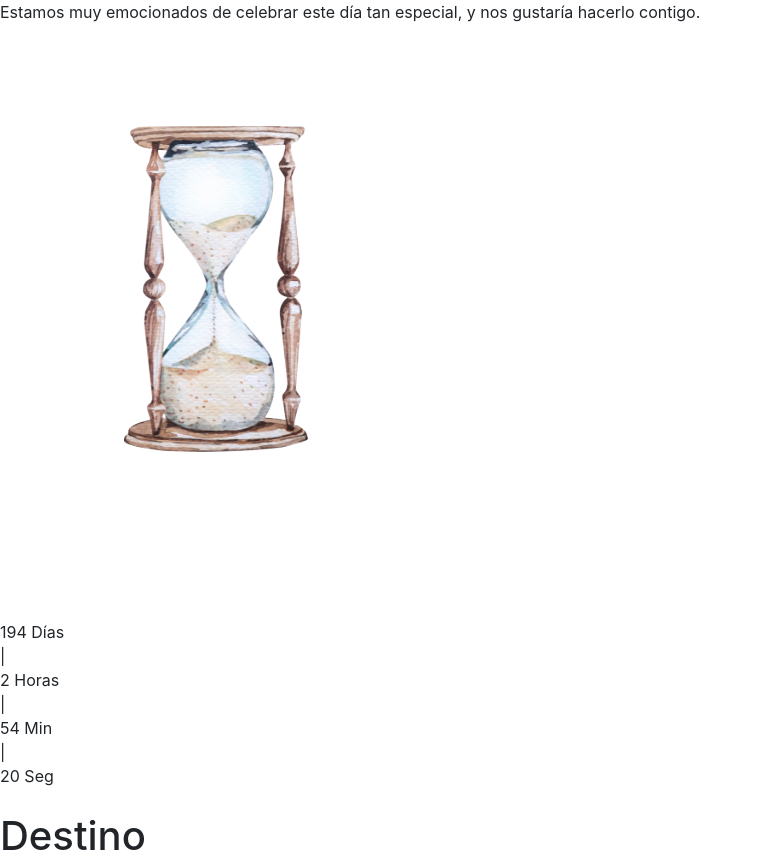
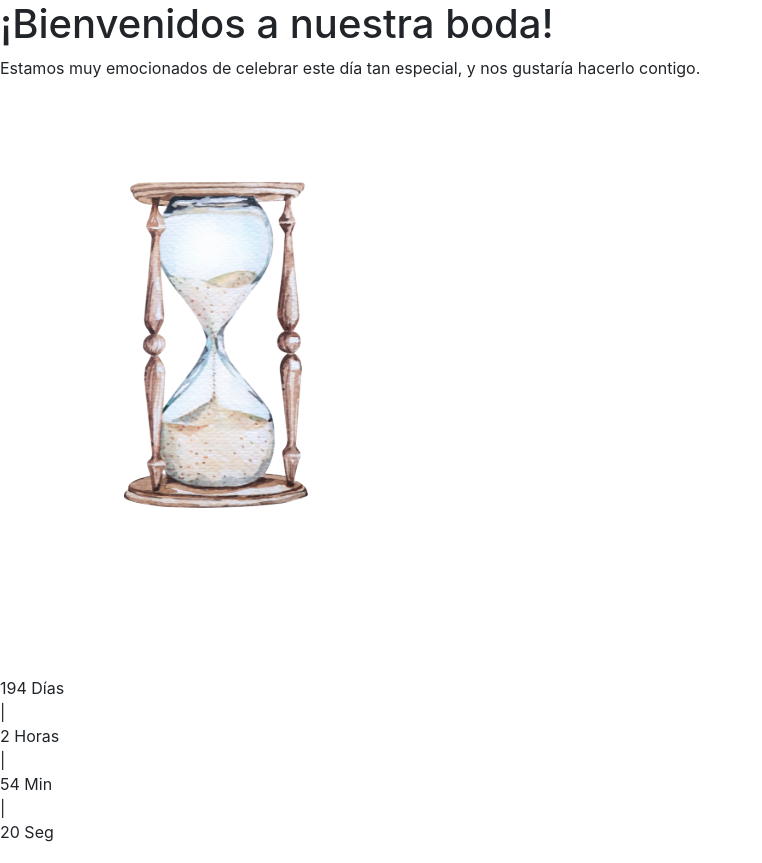
Before and after one commit to WeddingInvitations/soniayvicente_wedding, a website with bundled scripts: page www/index.html in a window 1280 px wide. Shown: the top 863 px of the page, without its empty margins (0-762 px from the left). Built offline with nearby package versions, Linux system fonts and the light colour scheme; a web font is replaced by a local one.

Commit message:
Fix titles

```diff
--- a/www/css/style.css
+++ b/www/css/style.css
@@ -142,7 +142,7 @@ audio {
 
 
 #bienvenidos h1 {
-    color: #35281d;
+    color: #3f4a2c;
     font-family: "Meow Script", cursive;
     font-weight: 400;
     font-size: 35px;
@@ -234,7 +234,7 @@ span {
 }
 
 #general-information h1 {
-    color: #f59d9e;
+    color: #3f4a2c;
     font-family: "Meow Script", cursive;
     font-weight: 400;
     font-size: 35px;
--- a/www/index.html
+++ b/www/index.html
@@ -45,6 +45,8 @@
 
   <!-- BIENVENIDOS -->
   <div id="bienvenidos">
+
+    <h1>¡Bienvenidos a nuestra boda!</h1>
 
     <div class="bienvenidos-texto">
       <p>
```
